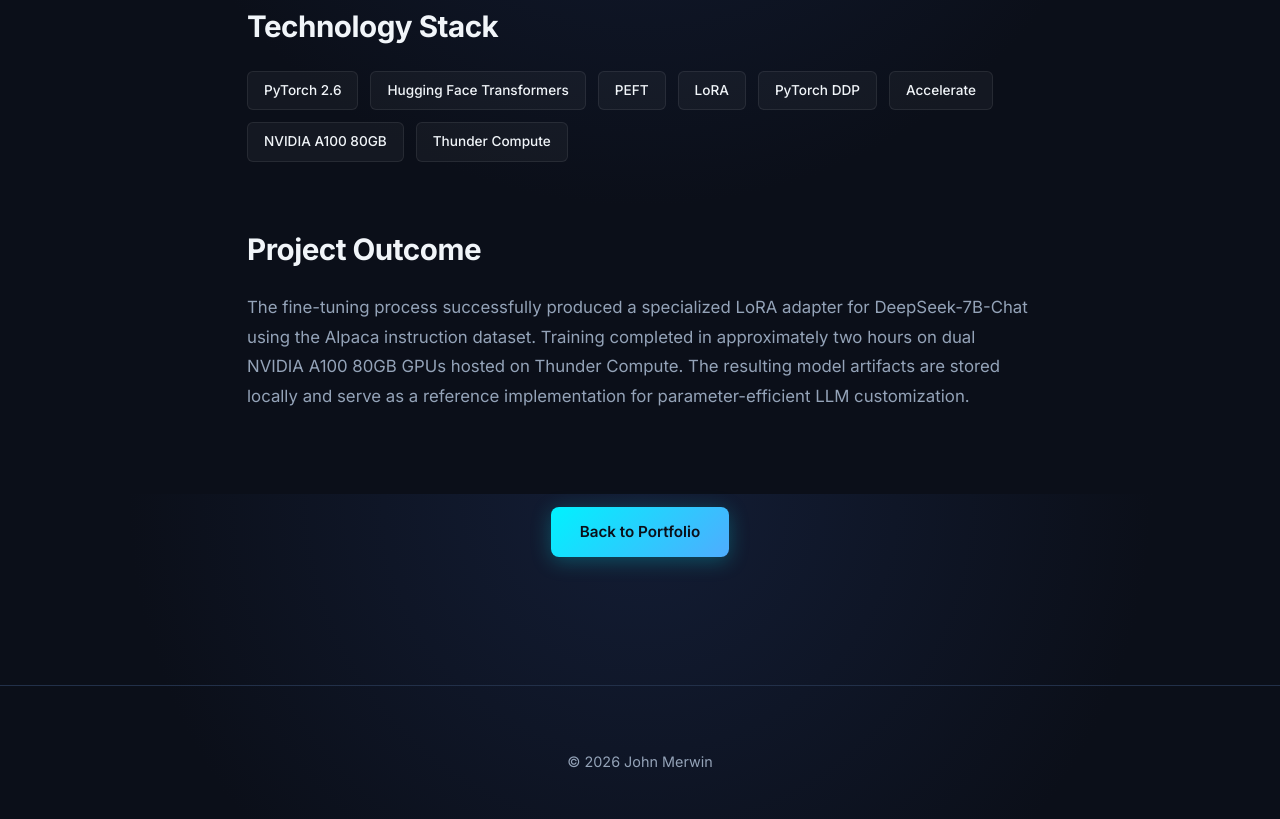
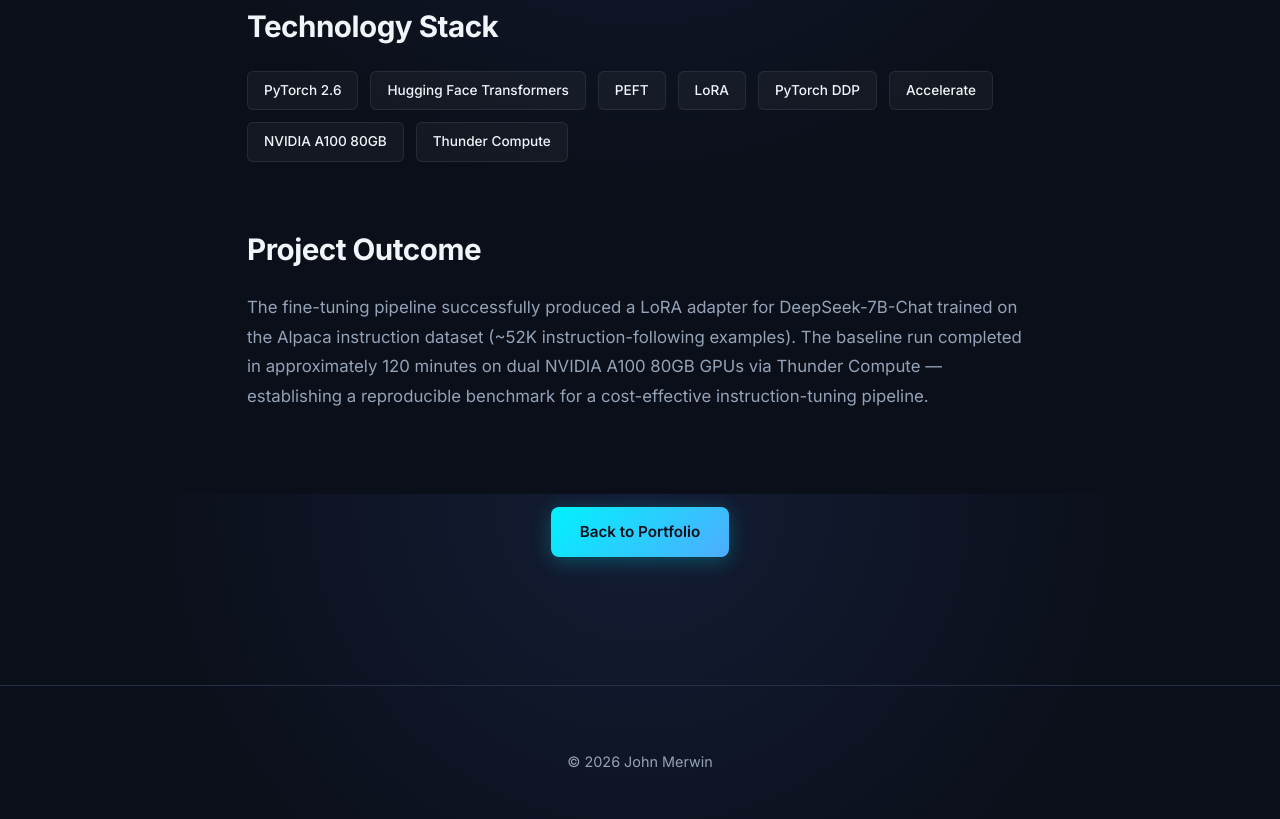
Before and after one commit to john-merwin-ai/john-merwin-ai.github.io, a plain HTML site: page projects/lora-finetuning.html in a window 1280 px wide. Shown: the part 3506-4325 px from the top of the page. Drawn offline with Linux system fonts and the light colour scheme.

Commit message:
Made changes to the LoRA writeup

```diff
--- a/projects/lora-finetuning.html
+++ b/projects/lora-finetuning.html
@@ -163,11 +163,11 @@
             <div class="project-section">
                 <h2>Project Outcome</h2>
                 <p>
-                    The fine-tuning process successfully produced a specialized LoRA adapter for
-                    DeepSeek-7B-Chat using the Alpaca instruction dataset. Training completed in
-                    approximately two hours on dual NVIDIA A100 80GB GPUs hosted on Thunder
-                    Compute. The resulting model artifacts are stored locally and serve as a
-                    reference implementation for parameter-efficient LLM customization. </p>
+                    The fine-tuning pipeline successfully produced a LoRA adapter for DeepSeek-7B-Chat
+                    trained on the Alpaca instruction dataset (~52K instruction-following examples).
+                    The baseline run completed in approximately 120 minutes on dual NVIDIA A100 80GB
+                    GPUs via Thunder Compute — establishing a reproducible benchmark for a
+                    cost-effective instruction-tuning pipeline. </p>
             </div>
 
             <div class="action-footer">
```
